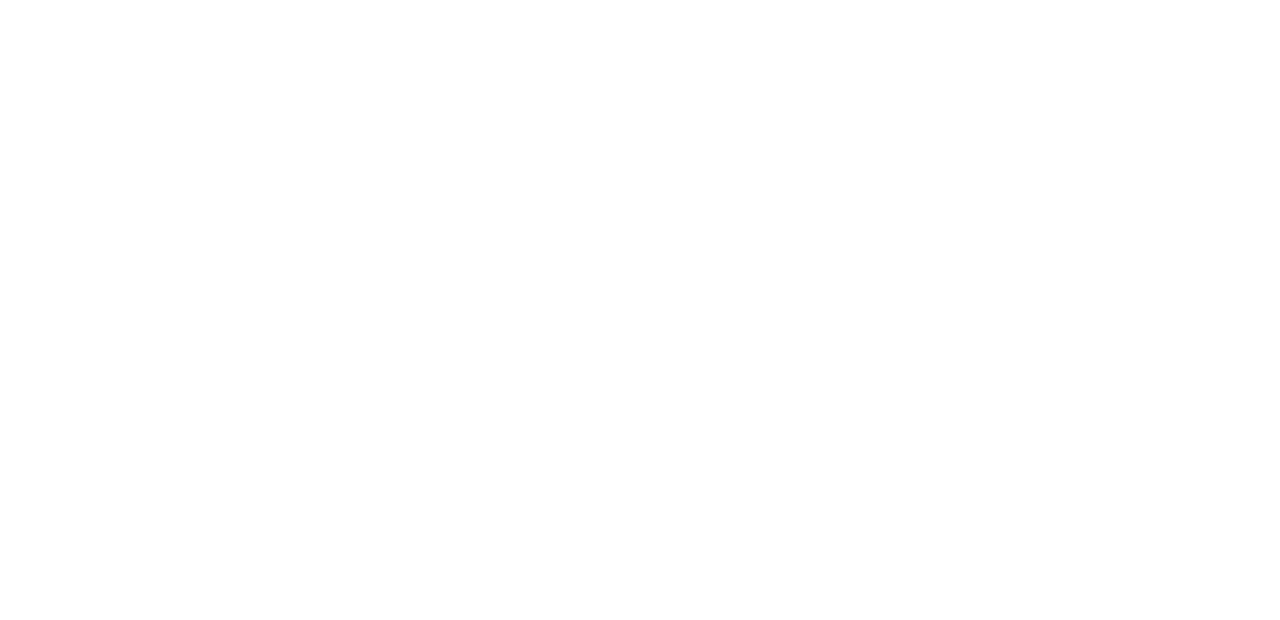
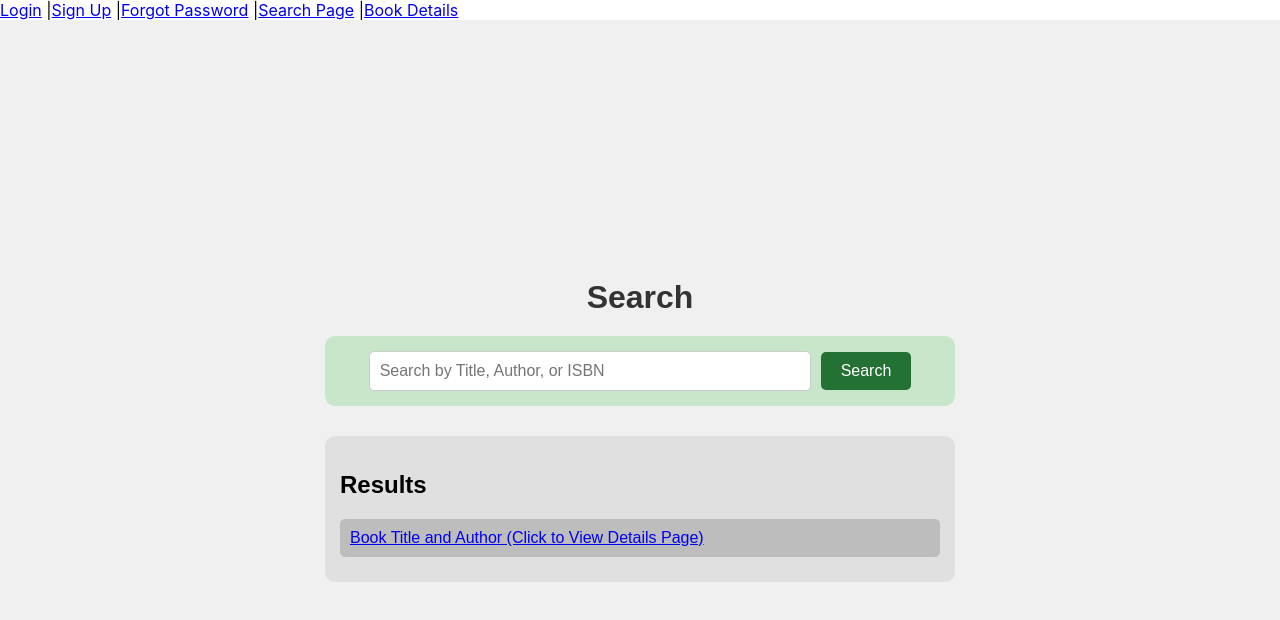
Before and after one commit to vishakhsurendran/bannedbooktracker, a React (Create React App) app in the folder front-end/: page /search in a window 1280 px wide. Before the commit this address had no page. Shown: the top 620 px of the page. Built offline with nearby package versions, Linux system fonts and the light colour scheme.

Commit message:
Search UI, Book Result UI, linking pages

```diff
--- a/front-end/package.json
+++ b/front-end/package.json
@@ -10,7 +10,7 @@
     "react": "^19.1.0",
     "react-dom": "^19.1.0",
     "react-router-dom": "^7.4.1",
-    "react-scripts": "5.0.1",
+    "react-scripts": "^5.0.1",
     "web-vitals": "^2.1.4"
   },
   "scripts": {
--- a/front-end/src/App.js
+++ b/front-end/src/App.js
@@ -3,7 +3,35 @@
 import { BrowserRouter, Routes, Route} from "react-router-dom";
 import ForgotPassword from "./pages/ForgotPassword";
 import SignUp from "./pages/SignUp";
+import SearchPage from "./pages/SearchPage";
+import BookDetails from "./pages/BookDetails";
+import { Link } from 'react-router-dom';
 
+function App() {
+  return (
+    <BrowserRouter>
+      <div>
+        <nav>
+          <Link to="/">Login</Link> |
+          <Link to="/signup">Sign Up</Link> |
+          <Link to="/reset">Forgot Password</Link> |
+          <Link to="/search">Search Page</Link> |
+          <Link to="/book-details">Book Details</Link>
+        </nav>
+        <Routes>
+          <Route exact path="/" element={<Login />} />
+          <Route path="/signup" element={<SignUp />} />
+          <Route path="/reset" element={<ForgotPassword />} />
+          <Route path="/search" element={<SearchPage />} />
+          <Route path="/book-details" element={<BookDetails />} />
+        </Routes>
+      </div>
+    </BrowserRouter>
+  );
+}
+export default App;
+
+/*
 function App() {
   return (
       <BrowserRouter>
@@ -18,3 +46,4 @@
 }
 
 export default App;
+*/
--- /dev/null
+++ b/front-end/src/pages/BookDetails.css
@@ -0,0 +1,39 @@
+.book-details {
+  display: flex;
+  flex-wrap: wrap;
+  gap: 20px;
+  justify-content: center;
+  align-items: flex-start;
+  padding: 20px;
+  background-color: #f0f0f0;
+  font-family: Arial, sans-serif;
+}
+
+.book-cover {
+  width: 200px;
+  height: 300px;
+  background-color: #8bc34a;
+  color: white;
+  display: flex;
+  justify-content: center;
+  align-items: center;
+  font-weight: bold;
+}
+
+.book-info {
+  max-width: 600px;
+  padding: 20px;
+  background-color: #e0e0e0;
+  border-radius: 10px;
+}
+
+.book-info h1 {
+  font-size: 24px;
+  color: #333;
+}
+
+.book-info p {
+  margin: 10px 0;
+  font-size: 16px;
+  line-height: 1.5;
+}
--- /dev/null
+++ b/front-end/src/pages/BookDetails.js
@@ -0,0 +1,22 @@
+import React from 'react';
+import { useNavigate } from 'react-router-dom';
+import './BookDetails.css';
+
+const BookDetails = () => {
+    const navigate = useNavigate();
+  return (
+    <div className="book-details">
+      <div className="book-cover">Book Cover</div>
+      <div className="book-info">
+        <h1>1984</h1>
+        <h2>by George Orwell</h2>
+        <p><strong>Synopsis:</strong> stuff</p>
+        <p><strong>Reason for Ban:</strong> reason</p>
+        <p><strong>ISBN #:</strong> 1234567890</p>
+      </div>
+        <button onClick={() => navigate('/search')}>Go Back to Search</button>
+    </div>
+  );
+};
+
+export default BookDetails;
--- /dev/null
+++ b/front-end/src/pages/SearchPage.css
@@ -0,0 +1,71 @@
+.search-page {
+  height: 800px;
+  display: flex;
+  flex-direction: column;
+  justify-content: center;
+  align-items: center;
+  background-color: #f0f0f0;
+  font-family: Arial, sans-serif;
+}
+
+.search-title {
+  font-size: 32px;
+  margin-bottom: 20px;
+  color: #333;
+}
+
+.search-bar {
+  display: flex;
+  justify-content: center;
+  align-items: center;
+  gap: 10px;
+  background-color: #c8e6c9;
+  padding: 15px;
+  border-radius: 10px;
+  width: 80%;
+  max-width: 600px;
+}
+
+.search-bar input {
+  width: 70%;
+  padding: 10px;
+  border: 1px solid #ccc;
+  border-radius: 5px;
+  font-size: 16px;
+}
+
+.search-bar button {
+  padding: 10px 20px;
+  font-size: 16px;
+  background-color: #237234;
+  color: white;
+  border: none;
+  border-radius: 5px;
+  cursor: pointer;
+}
+
+.search-bar button:hover {
+  background-color: #174921;
+}
+
+.results {
+  width: 80%;
+  max-width: 600px;
+  margin-top: 30px;
+  background-color: #e0e0e0;
+  padding: 15px;
+  border-radius: 10px;
+  text-align: left;
+}
+
+.result-item {
+  padding: 10px;
+  background-color: #bdbdbd;
+  border-radius: 5px;
+  margin-bottom: 10px;
+}
+
+.synopsis-preview {
+  font-size: 14px;
+  color: #757575;
+}
--- /dev/null
+++ b/front-end/src/pages/SearchPage.js
@@ -0,0 +1,25 @@
+import React from 'react';
+import { Link } from 'react-router-dom';
+import './SearchPage.css';
+
+const SearchPage = () => {
+  return (
+    <div className="search-page">
+      <h1 className="search-title">Search</h1>
+      <div className="search-bar">
+        <input type="text" placeholder="Search by Title, Author, or ISBN" />
+        <button>Search</button>
+      </div>
+      <div className="results">
+        <h2>Results</h2>
+        <div className="result-item">
+          <Link to="/book-details" className="result-link">
+            Book Title and Author (Click to View Details Page)
+          </Link>
+        </div>
+      </div>
+    </div>
+  );
+};
+
+export default SearchPage;
--- /dev/null
+++ b/package.json
@@ -0,0 +1,5 @@
+{
+  "dependencies": {
+    "react-router-dom": "^7.4.1"
+  }
+}
```
Also changed, not shown: 2 other files (tests, documents, lock files or other folders).
